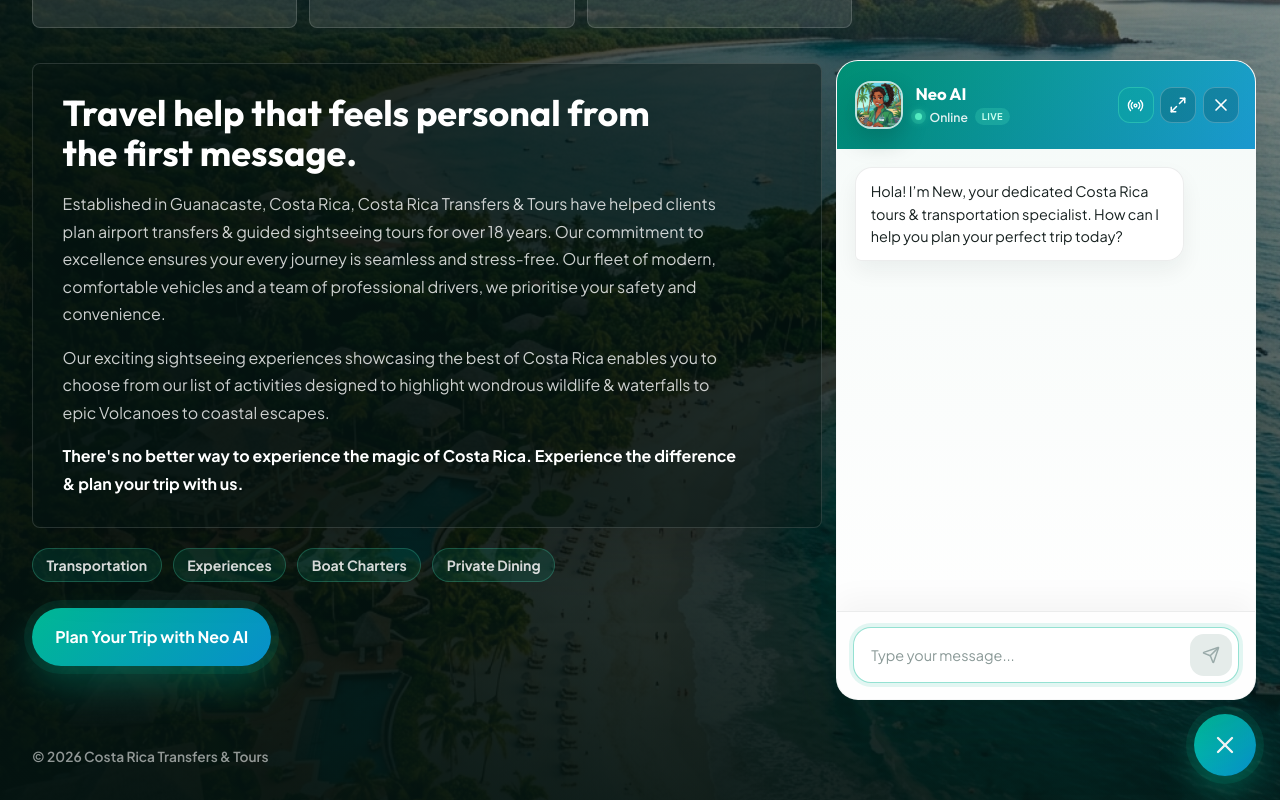
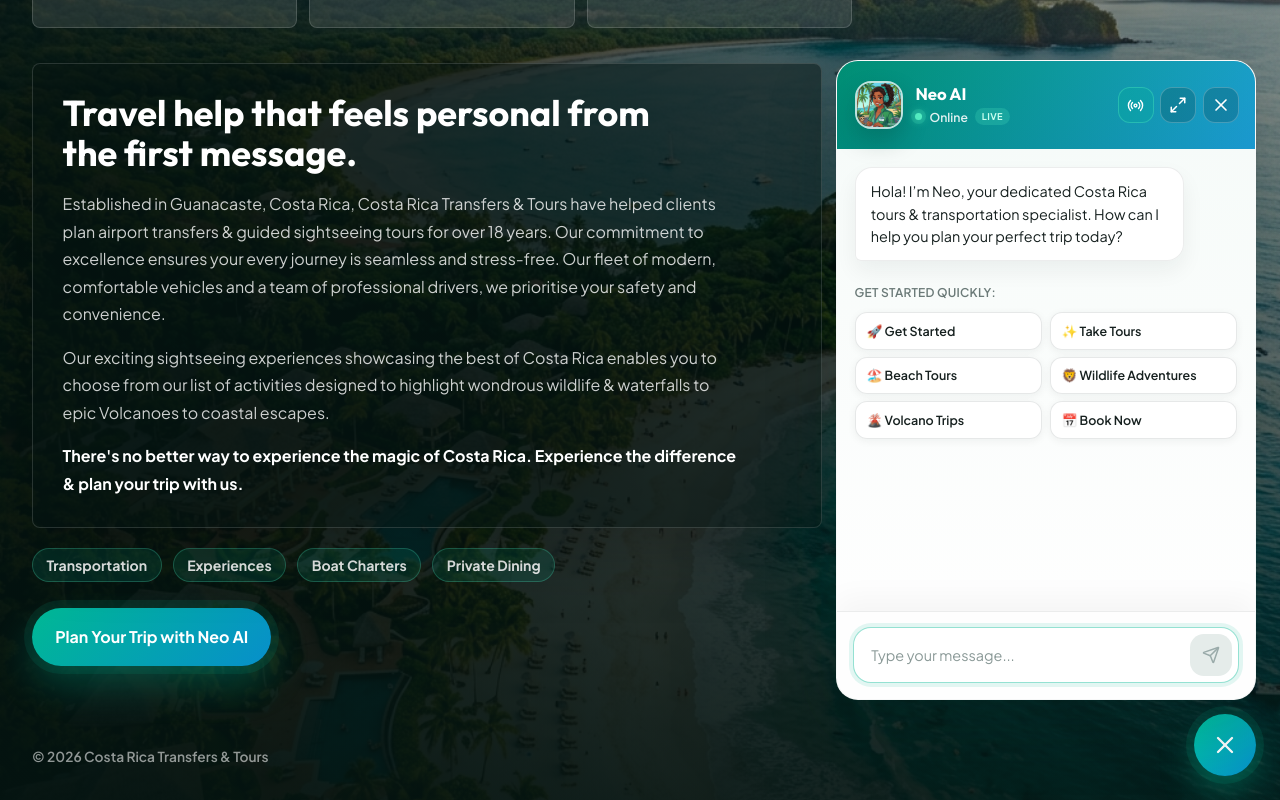
Before and after one commit to ArunRoy404/costaricatransfersandtours-ai, a React (Vite) app: page / in a window 1280 px wide. Both pictures are taken after a click on the button "Plan Your Trip with Neo AI". Shown: the part 481-1281 px from the top of the page. Built offline with nearby package versions, Linux system fonts and the light colour scheme.

Commit message:
feat: add QuickActions component for enhanced user interaction in ChatBot

```diff
--- a/src/components/ChatBot.jsx
+++ b/src/components/ChatBot.jsx
@@ -17,6 +17,8 @@ const getInitialSessionId = () => {
   return newSessionId;
 };
 
+import QuickActions from './QuickActions';
+
 const ChatBot = ({ externalOpen, setExternalOpen }) => {
   const [isOpen, setIsOpen] = useState(false);
   const [isLarge, setIsLarge] = useState(false);
@@ -24,7 +26,7 @@ const ChatBot = ({ externalOpen, setExternalOpen }) => {
     {
       id: '1',
       type: 'bot',
-      content: 'Hola! I’m New, your dedicated Costa Rica tours & transportation specialist. How can I help you plan your perfect trip today?'
+      content: 'Hola! I\u2019m Neo, your dedicated Costa Rica tours & transportation specialist. How can I help you plan your perfect trip today?'
     }
   ]);
   const [input, setInput] = useState('');
@@ -41,6 +43,8 @@ const ChatBot = ({ externalOpen, setExternalOpen }) => {
 
   const webhookUrl = isTestMode ? TEST_URL : PRODUCTION_URL;
 
+  const hasUserMessages = messages.some(m => m.type === 'user');
+
   const resetChat = () => {
     const newSessionId = createSessionId();
     localStorage.setItem('chat_session_id', newSessionId);
@@ -49,7 +53,7 @@ const ChatBot = ({ externalOpen, setExternalOpen }) => {
       {
         id: Date.now().toString(),
         type: 'bot',
-        content: '¡Hola! I am Neo, your Costa Rica travel assistant. How can I help you plan your perfect trip today?'
+        content: '\u00A1Hola! I am Neo, your Costa Rica travel assistant. How can I help you plan your perfect trip today?'
       }
     ]);
   };
@@ -96,19 +100,17 @@ const ChatBot = ({ externalOpen, setExternalOpen }) => {
     scrollToBottom();
   }, [messages]);
 
-  const handleSend = async () => {
-    if (!input.trim() || isLoading) return;
-
+  const sendMessageToWebhook = async (chatInput, action) => {
     const userMessage = {
       id: Date.now().toString(),
       type: 'user',
-      content: input.trim()
+      content: chatInput
     };
 
-    const sentContent = input.trim();
-
     setMessages(prev => [...prev, userMessage]);
-    setInput('');
+    if (action !== 'quickAction') {
+      setInput('');
+    }
     setIsLoading(true);
     setErrorMsg('');
 
@@ -119,8 +121,8 @@ const ChatBot = ({ externalOpen, setExternalOpen }) => {
           'Content-Type': 'application/json',
         },
         body: JSON.stringify({
-          action: 'sendMessage',
-          chatInput: userMessage.content,
+          action: action,
+          chatInput: chatInput,
           sessionId: sessionId
         }),
       });
@@ -149,7 +151,9 @@ const ChatBot = ({ externalOpen, setExternalOpen }) => {
       if (!replyText) {
         setMessages(prev => prev.filter(msg => msg.id !== userMessage.id));
         setErrorMsg('Failed to get a response. Please try again.');
-        setInput(sentContent);
+        if (action === 'sendMessage') {
+          setInput(chatInput);
+        }
       } else {
         const botMessage = {
           id: (Date.now() + 1).toString(),
@@ -162,11 +166,23 @@ const ChatBot = ({ externalOpen, setExternalOpen }) => {
       console.error('Chat error:', error);
       setMessages(prev => prev.filter(msg => msg.id !== userMessage.id));
       setErrorMsg('Connection error. Please check your internet and try again.');
-      setInput(sentContent);
+      if (action === 'sendMessage') {
+        setInput(chatInput);
+      }
     } finally {
       setIsLoading(false);
       setTimeout(() => textareaRef.current?.focus(), 100);
     }
+  };
+
+  const handleSend = async () => {
+    if (!input.trim() || isLoading) return;
+    await sendMessageToWebhook(input.trim(), 'sendMessage');
+  };
+
+  const handleQuickAction = async (chatInput) => {
+    if (isLoading) return;
+    await sendMessageToWebhook(chatInput, 'quickAction');
   };
 
   const handleKeyPress = (e) => {
@@ -281,6 +297,9 @@ const ChatBot = ({ externalOpen, setExternalOpen }) => {
                   )}
                 </motion.div>
               ))}
+              {!hasUserMessages && !isLoading && (
+                <QuickActions onQuickAction={handleQuickAction} isLoading={isLoading} />
+              )}
               {isLoading && (
                 <div className="message message-bot">
                   <div className="typing-indicator">
--- /dev/null
+++ b/src/components/QuickActions.css
@@ -0,0 +1,72 @@
+.quick-actions {
+  display: flex;
+  flex-direction: column;
+  gap: 0.6rem;
+  padding: 0.4rem 0 0.2rem;
+}
+
+.quick-actions-label {
+  margin: 0;
+  color: var(--chat-muted);
+  font-size: 0.75rem;
+  font-weight: 600;
+  letter-spacing: 0.02em;
+  text-transform: uppercase;
+}
+
+.quick-actions-grid {
+  display: grid;
+  grid-template-columns: 1fr 1fr;
+  gap: 0.45rem;
+}
+
+.quick-action-btn {
+  display: flex;
+  align-items: center;
+  gap: 0.35rem;
+  padding: 0.6rem 0.7rem;
+  border: 1px solid rgba(18, 32, 30, 0.1);
+  border-radius: 12px;
+  color: var(--chat-ink);
+  background: rgba(255, 255, 255, 0.85);
+  font: inherit;
+  font-size: 0.78rem;
+  font-weight: 600;
+  line-height: 1.3;
+  text-align: left;
+  cursor: pointer;
+  backdrop-filter: blur(4px);
+  box-shadow: 0 2px 8px rgba(18, 32, 30, 0.06);
+  transition: transform 0.18s ease, background 0.18s ease, border-color 0.18s ease, box-shadow 0.18s ease;
+}
+
+.quick-action-btn:hover:not(:disabled) {
+  background: #ffffff;
+  border-color: rgba(0, 184, 148, 0.35);
+  box-shadow: 0 6px 16px rgba(0, 143, 119, 0.12);
+}
+
+.quick-action-btn:active:not(:disabled) {
+  transform: scale(0.97);
+}
+
+.quick-action-btn:disabled {
+  opacity: 0.5;
+  cursor: not-allowed;
+}
+
+.quick-action-btn:focus-visible {
+  outline: 3px solid rgba(9, 132, 227, 0.34);
+  outline-offset: 2px;
+}
+
+@media (max-width: 520px) {
+  .quick-actions-grid {
+    grid-template-columns: 1fr;
+  }
+
+  .quick-action-btn {
+    padding: 0.55rem 0.65rem;
+    font-size: 0.76rem;
+  }
+}
--- /dev/null
+++ b/src/components/QuickActions.jsx
@@ -0,0 +1,67 @@
+import { motion } from 'framer-motion';
+import './QuickActions.css';
+
+const QUICK_ACTIONS = [
+  {
+    action: 'quickAction',
+    chatInput: 'Show me how to get started with planning my next trip and using this site.',
+    buttonText: '🚀 Get Started'
+  },
+  {
+    action: 'quickAction',
+    chatInput: 'Show me a quick tour of available travel packages and core website features.',
+    buttonText: '✨ Take Tours'
+  },
+  {
+    action: 'quickAction',
+    chatInput: 'Show me the best beach tours, coastal destinations, and island getaways.',
+    buttonText: '🏖️ Beach Tours'
+  },
+  {
+    action: 'quickAction',
+    chatInput: 'Show me available wildlife adventures, safaris, and nature expeditions.',
+    buttonText: '🦁 Wildlife Adventures'
+  },
+  {
+    action: 'quickAction',
+    chatInput: 'Show me exciting volcano trips, hiking expeditions, and geothermal tours.',
+    buttonText: '🌋 Volcano Trips'
+  },
+  {
+    action: 'quickAction',
+    chatInput: 'Help me book a trip right now by starting the reservation and checkout workflow.',
+    buttonText: '📅 Book Now'
+  }
+];
+
+const QuickActions = ({ onQuickAction, isLoading }) => {
+  return (
+    <motion.div
+      className="quick-actions"
+      initial={{ opacity: 0, y: 8 }}
+      animate={{ opacity: 1, y: 0 }}
+      transition={{ delay: 0.3, duration: 0.4 }}
+    >
+      <p className="quick-actions-label">Get started quickly:</p>
+      <div className="quick-actions-grid">
+        {QUICK_ACTIONS.map((qa, index) => (
+          <motion.button
+            key={index}
+            className="quick-action-btn"
+            onClick={() => onQuickAction(qa.chatInput)}
+            disabled={isLoading}
+            initial={{ opacity: 0, scale: 0.9 }}
+            animate={{ opacity: 1, scale: 1 }}
+            transition={{ delay: 0.4 + index * 0.06, duration: 0.25 }}
+            whileHover={{ scale: 1.02 }}
+            whileTap={{ scale: 0.97 }}
+          >
+            {qa.buttonText}
+          </motion.button>
+        ))}
+      </div>
+    </motion.div>
+  );
+};
+
+export default QuickActions;
```
